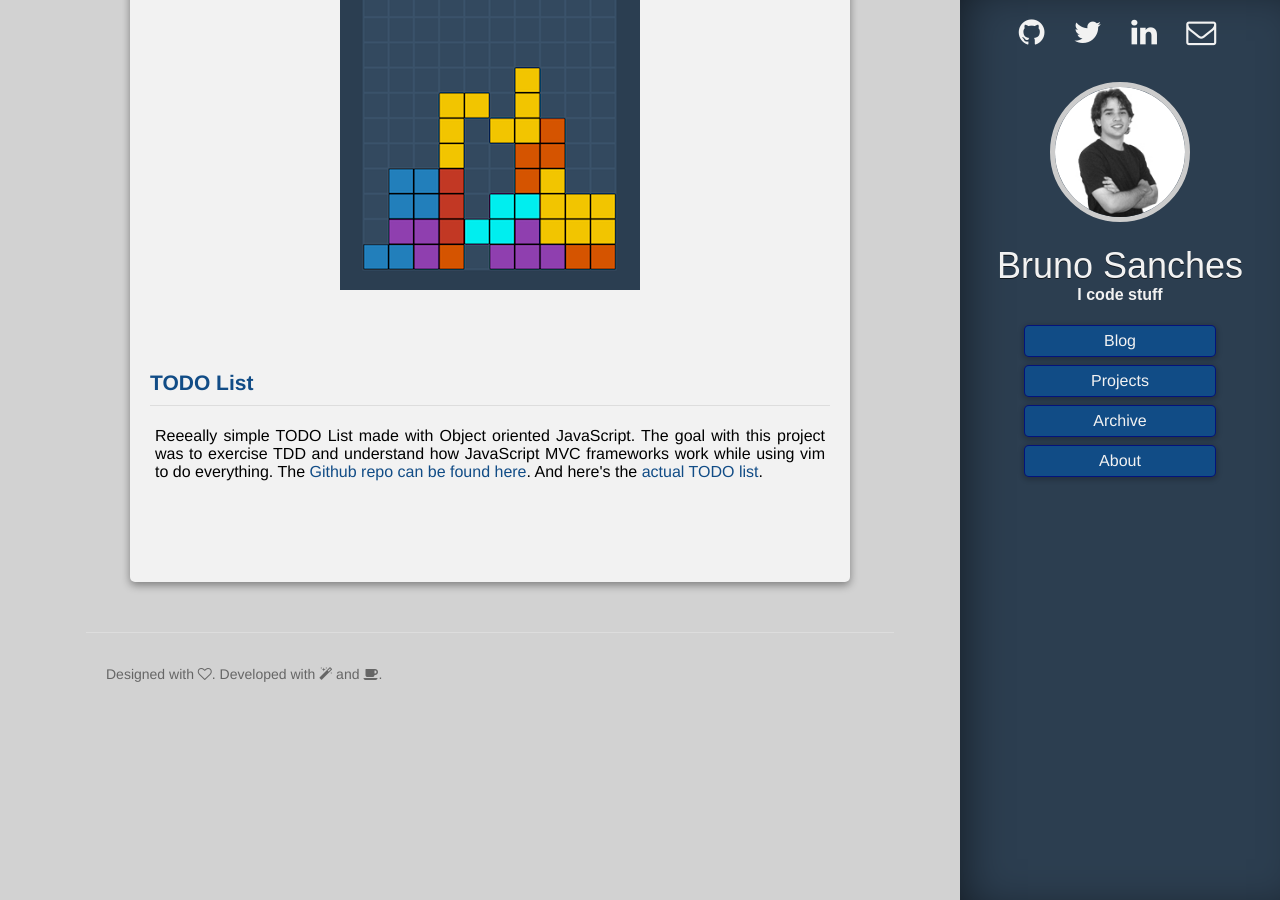
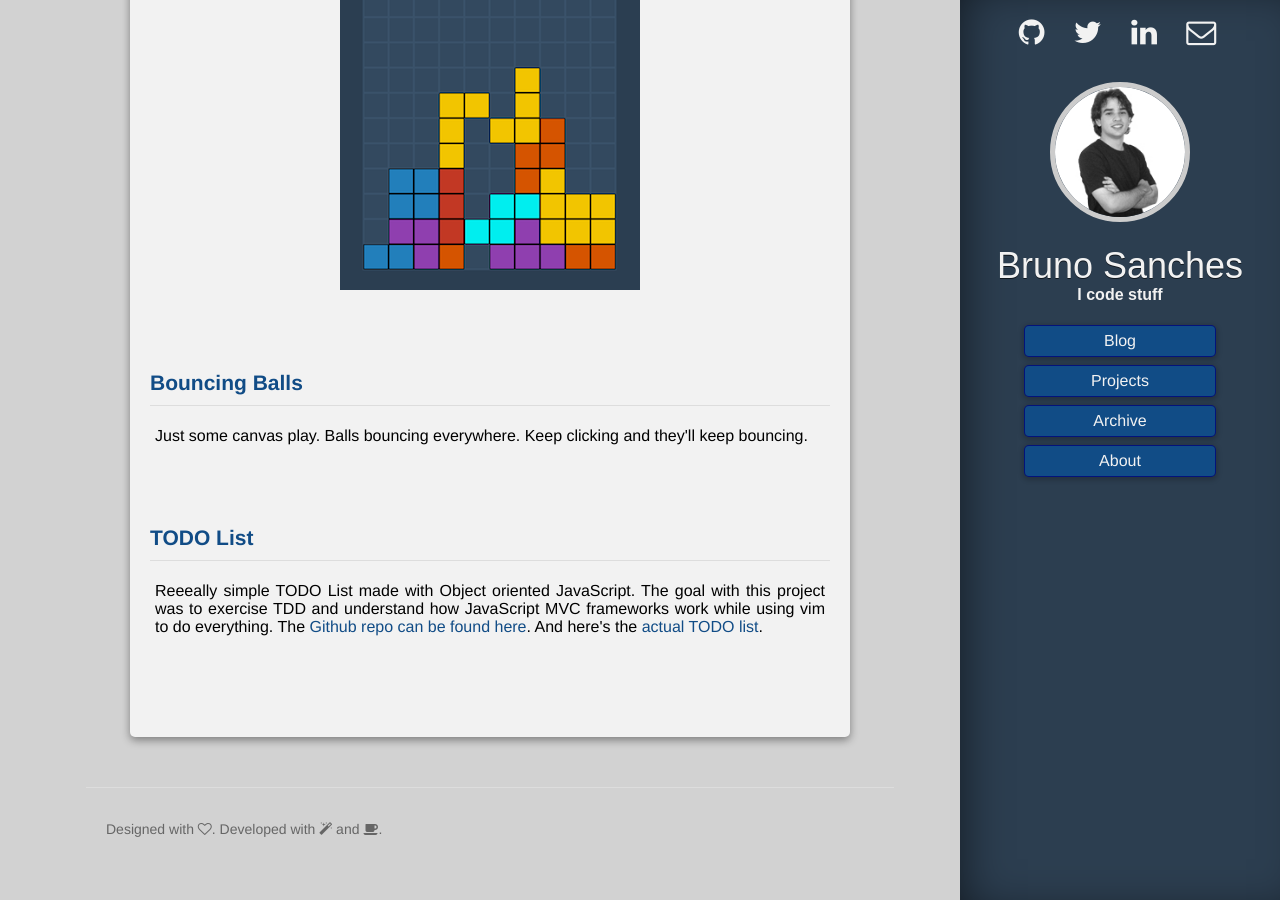
Before and after one commit to brunops/brunops.github.io, a Jekyll site: the page built from projects/index.markdown, in a window 1280 px wide and 900 px high, scrolled down 553 px. Built offline with Jekyll 4.4.1, drawn with Linux system fonts in a browser that asks for light colours; some web fonts are replaced; Markdown is read by kramdown in place of the engine named in the settings.

Commit message:
Add Bouncing Balls

```diff
--- a/projects/index.markdown
+++ b/projects/index.markdown
@@ -14,6 +14,14 @@ title: Projects
   </li>
   <li class="list-item">
     <header class="list-item-header">
+      <h2 class="list-item-title"><a href="/projects/bouncing-balls">Bouncing Balls</a></h2>
+    </header>
+    <div class="list-item-content">
+      <p>Just some canvas play. Balls bouncing everywhere. Keep clicking and they'll keep bouncing.</p>
+    </div>
+  </li>
+  <li class="list-item">
+    <header class="list-item-header">
       <h2 class="list-item-title"><a href="/projects/todo-list-oo">TODO List</a></h2>
     </header>
     <div class="list-item-content">
```
